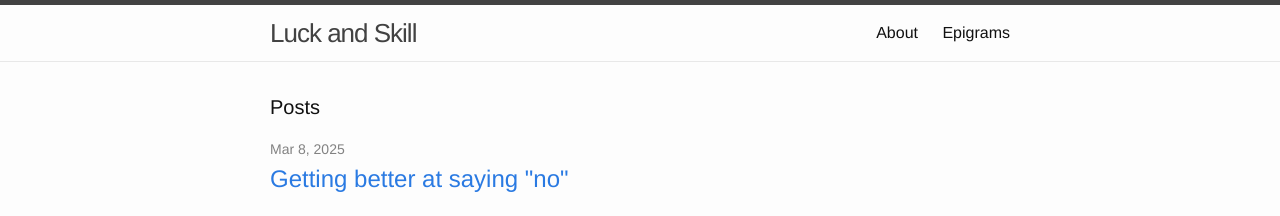
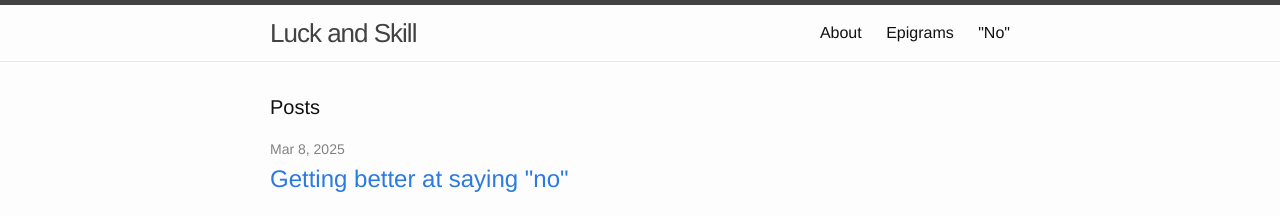
Before and after one commit to caelyx/caelyx.github.io, a Jekyll site: the page built from index.html, in a window 1280 px wide. Shown: the top 216 px of the page. Built offline with Jekyll 4.4.1, drawn with Linux system fonts in a browser that asks for light colours; the list of posts is cut into pages by our own code.

Commit message:
meta: add static link to "No" in the header.

```diff
--- a/_includes/header.html
+++ b/_includes/header.html
@@ -19,6 +19,7 @@
           <a class="page-link" href="{{ my_page.url | prepend: site.baseurl }}">{{ my_page.title }}</a>
           {% endif %}
         {% endfor %}
+        <a class="page-link" href="https://no.luckandskill.io/">"No"</a>
       </div>
     </nav>
 
```
